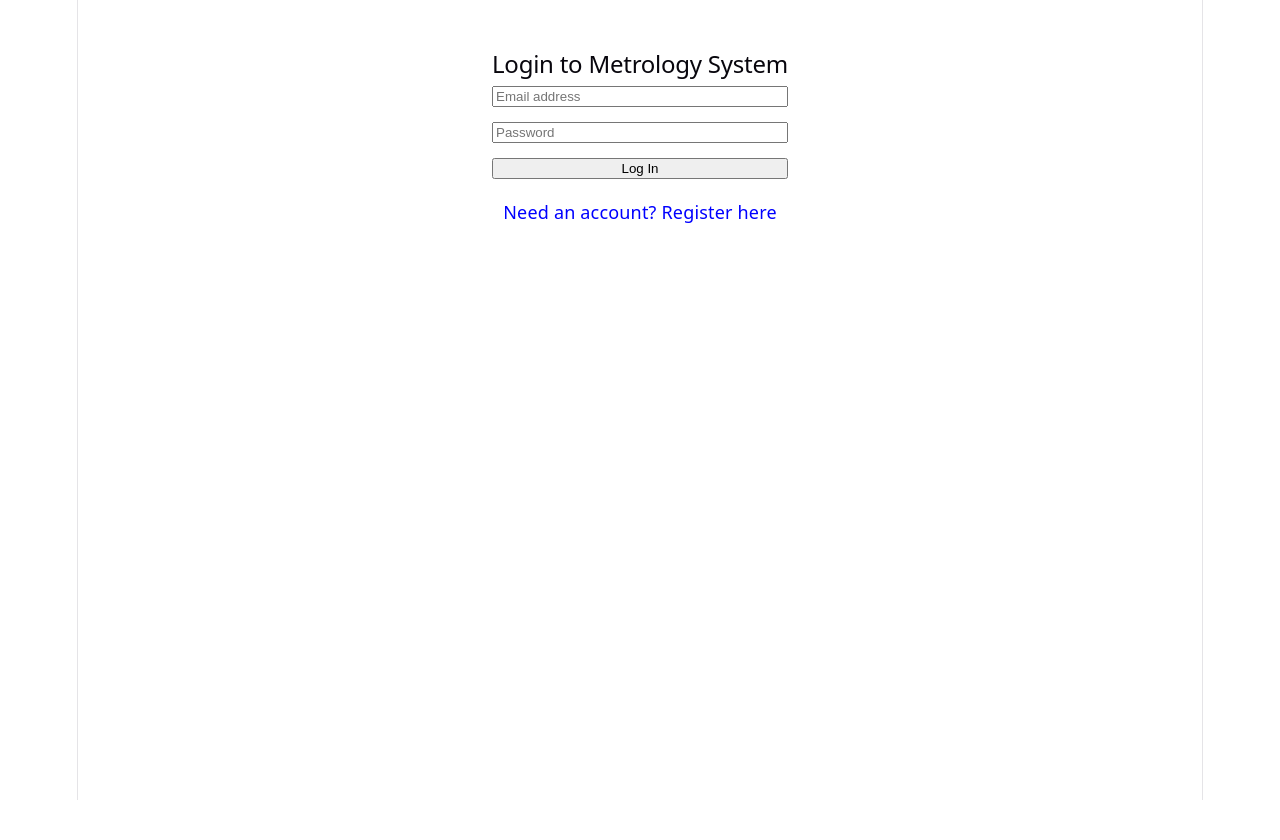
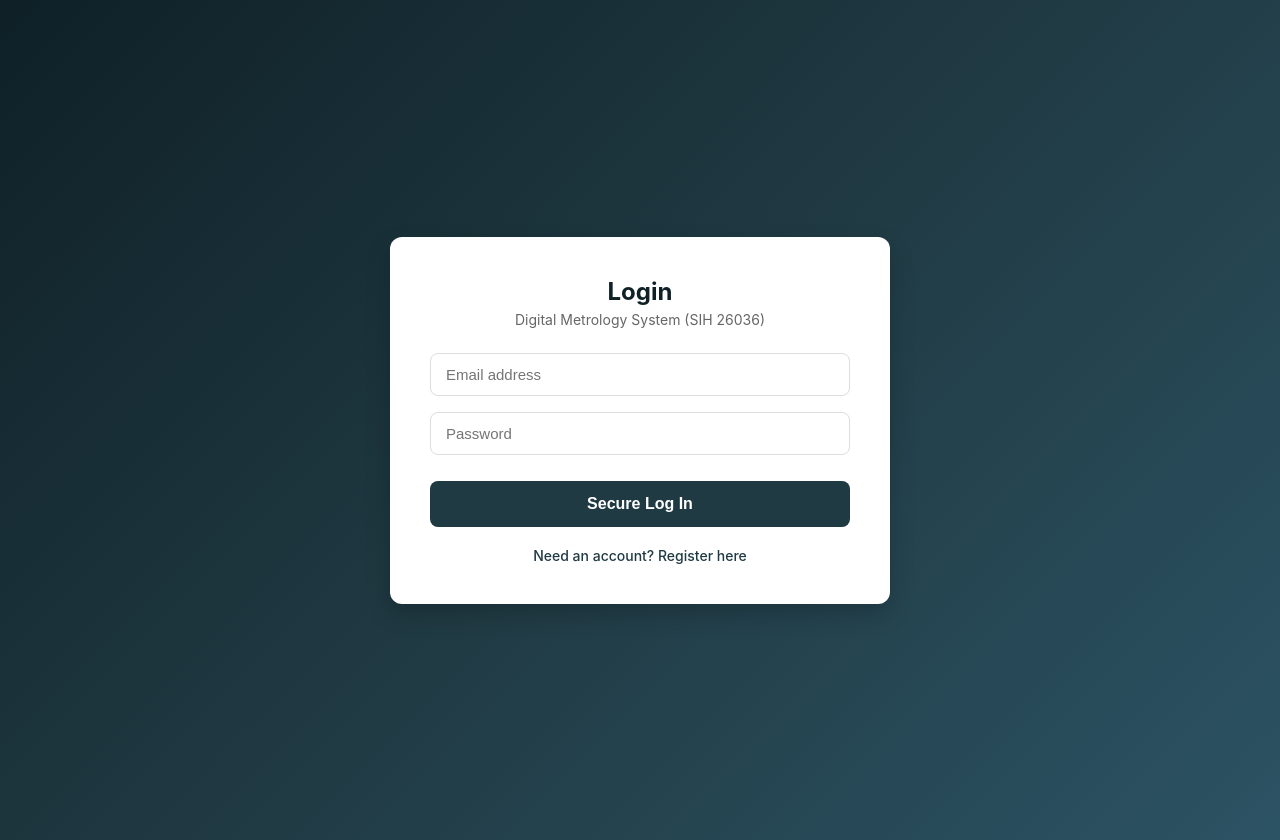
Before and after one commit to kushagra016/Legal-Metrology-Portal, a React (Vite) app in the folder web-app/: page / in a window 1280 px wide. Before the commit the page ends 800 px from the top, so only its background shows below. Built offline with nearby package versions, Linux system fonts and the light colour scheme.

Commit message:
Changed UI

```diff
--- a/web-app/src/Auth.jsx
+++ b/web-app/src/Auth.jsx
@@ -45,10 +45,14 @@ export default function Auth() {
   };
 
   return (
-    <div style={{ padding: '50px', maxWidth: '400px', margin: '0 auto' }}>
-      <h2>{isLogin ? 'Login to Metrology System' : 'Register Stakeholder'}</h2>
-      <form onSubmit={handleAuth} style={{ display: 'flex', flexDirection: 'column', gap: '15px' }}>
+    <div className="auth-container">
+      <div className="auth-card">
+        <div className="auth-header">
+          <h2>{isLogin ? 'Login' : 'Register Stakeholder'}</h2>
+          <p>Digital Metrology System (SIH 26036)</p>
+        </div>
 
+        <form className="auth-form" onSubmit={handleAuth}>
           {!isLogin && (
             <>
               <input
@@ -83,13 +87,14 @@ export default function Auth() {
           />
 
           <button type="submit" disabled={isLoading}>
-          {isLoading ? 'Loading...' : (isLogin ? 'Log In' : 'Sign Up')}
+            {isLoading ? 'Processing...' : (isLogin ? 'Secure Log In' : 'Create Account')}
           </button>
         </form>
 
-      <p style={{ marginTop: '20px', cursor: 'pointer', color: 'blue' }} onClick={() => setIsLogin(!isLogin)}>
+        <div className="auth-toggle" onClick={() => setIsLogin(!isLogin)}>
           {isLogin ? 'Need an account? Register here' : 'Already have an account? Log in'}
-      </p>
+        </div>
+      </div>
     </div>
   );
 }
--- a/web-app/src/index.css
+++ b/web-app/src/index.css
@@ -1,111 +1,104 @@
-:root {
-  --text: #6b6375;
-  --text-h: #08060d;
-  --bg: #fff;
-  --border: #e5e4e7;
-  --code-bg: #f4f3ec;
-  --accent: #aa3bff;
-  --accent-bg: rgba(170, 59, 255, 0.1);
-  --accent-border: rgba(170, 59, 255, 0.5);
-  --social-bg: rgba(244, 243, 236, 0.5);
-  --shadow:
-    rgba(0, 0, 0, 0.1) 0 10px 15px -3px, rgba(0, 0, 0, 0.05) 0 4px 6px -2px;
-
-  --sans: system-ui, 'Segoe UI', Roboto, sans-serif;
-  --heading: system-ui, 'Segoe UI', Roboto, sans-serif;
-  --mono: ui-monospace, Consolas, monospace;
-
-  font: 18px/145% var(--sans);
-  letter-spacing: 0.18px;
-  color-scheme: light dark;
-  color: var(--text);
-  background: var(--bg);
-  font-synthesis: none;
-  text-rendering: optimizeLegibility;
-  -webkit-font-smoothing: antialiased;
-  -moz-osx-font-smoothing: grayscale;
-
-  @media (max-width: 1024px) {
-    font-size: 16px;
-  }
+/* src/index.css */
+body {
+  margin: 0;
+  font-family: 'Inter', -apple-system, BlinkMacSystemFont, 'Segoe UI', Roboto, Helvetica, Arial, sans-serif;
+  background-color: #f4f7f6;
+  color: #333;
 }
 
-@media (prefers-color-scheme: dark) {
-  :root {
-    --text: #9ca3af;
-    --text-h: #f3f4f6;
-    --bg: #16171d;
-    --border: #2e303a;
-    --code-bg: #1f2028;
-    --accent: #c084fc;
-    --accent-bg: rgba(192, 132, 252, 0.15);
-    --accent-border: rgba(192, 132, 252, 0.5);
-    --social-bg: rgba(47, 48, 58, 0.5);
-    --shadow:
-      rgba(0, 0, 0, 0.4) 0 10px 15px -3px, rgba(0, 0, 0, 0.25) 0 4px 6px -2px;
-  }
-
-  #social .button-icon {
-    filter: invert(1) brightness(2);
-  }
+/* Professional Government Theme Gradient */
+.auth-container {
+  display: flex;
+  justify-content: center;
+  align-items: center;
+  min-height: 100vh;
+  background: linear-gradient(135deg, #0f2027 0%, #203a43 50%, #2c5364 100%);
+  padding: 20px;
 }
 
-body {
-  margin: 0;
+/* Clean White Card */
+.auth-card {
+  background: white;
+  padding: 40px;
+  border-radius: 12px;
+  box-shadow: 0 10px 25px rgba(0,0,0,0.2);
+  width: 100%;
+  max-width: 420px;
 }
 
-#root {
-  width: 1126px;
-  max-width: 100%;
-  margin: 0 auto;
+.auth-header {
   text-align: center;
-  border-inline: 1px solid var(--border);
-  min-height: 100svh;
+  margin-bottom: 25px;
+}
+
+.auth-header h2 {
+  margin: 0 0 5px 0;
+  color: #0f2027;
+  font-size: 24px;
+}
+
+.auth-header p {
+  margin: 0;
+  color: #666;
+  font-size: 14px;
+}
+
+/* Modern Forms */
+.auth-form {
   display: flex;
   flex-direction: column;
-  box-sizing: border-box;
+  gap: 16px;
 }
 
-h1,
-h2 {
-  font-family: var(--heading);
-  font-weight: 500;
-  color: var(--text-h);
+.auth-form input, .auth-form select {
+  padding: 12px 15px;
+  border: 1px solid #ddd;
+  border-radius: 8px;
+  font-size: 15px;
+  outline: none;
+  transition: border-color 0.3s, box-shadow 0.3s;
 }
 
-h1 {
-  font-size: 56px;
-  letter-spacing: -1.68px;
-  margin: 32px 0;
-  @media (max-width: 1024px) {
-    font-size: 36px;
-    margin: 20px 0;
-  }
-}
-h2 {
-  font-size: 24px;
-  line-height: 118%;
-  letter-spacing: -0.24px;
-  margin: 0 0 8px;
-  @media (max-width: 1024px) {
-    font-size: 20px;
-  }
-}
-p {
-  margin: 0;
+.auth-form input:focus, .auth-form select:focus {
+  border-color: #203a43;
+  box-shadow: 0 0 0 3px rgba(32, 58, 67, 0.1);
 }
 
-code,
-.counter {
-  font-family: var(--mono);
-  display: inline-flex;
-  border-radius: 4px;
-  color: var(--text-h);
+.auth-form button {
+  background-color: #203a43;
+  color: white;
+  padding: 14px;
+  border: none;
+  border-radius: 8px;
+  font-size: 16px;
+  font-weight: 600;
+  cursor: pointer;
+  transition: background-color 0.3s, transform 0.1s;
+  margin-top: 10px;
 }
 
-code {
-  font-size: 15px;
-  line-height: 135%;
-  padding: 4px 8px;
-  background: var(--code-bg);
+.auth-form button:hover:not(:disabled) {
+  background-color: #2c5364;
 }
+
+.auth-form button:active:not(:disabled) {
+  transform: scale(0.98);
+}
+
+.auth-form button:disabled {
+  background-color: #999;
+  cursor: not-allowed;
+}
+
+.auth-toggle {
+  margin-top: 20px;
+  text-align: center;
+  color: #203a43;
+  cursor: pointer;
+  font-size: 14px;
+  font-weight: 500;
+}
+
+.auth-toggle:hover {
+  text-decoration: underline;
+}
```
Lines whose indentation alone changed are shown as unchanged.
